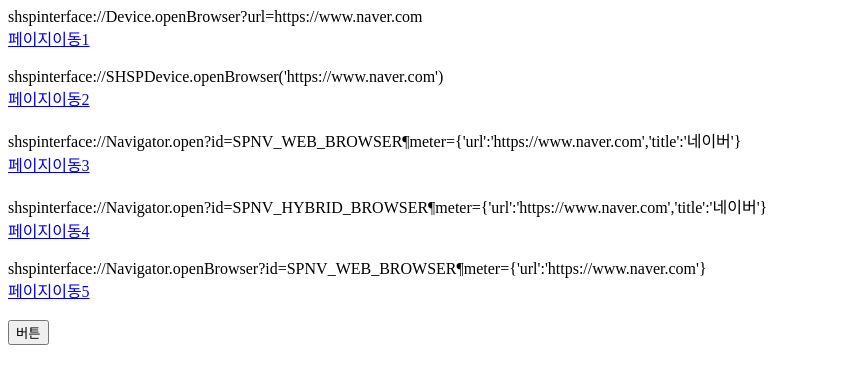
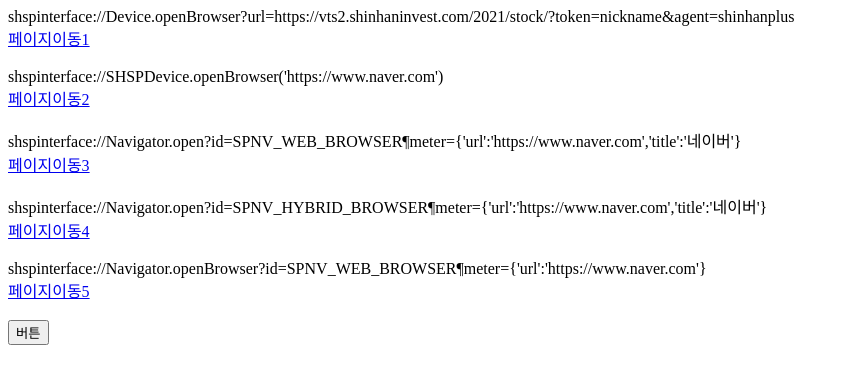
Before and after one commit to hbjeon76/project, a plain HTML site: page index.html in a window 1280 px wide. Shown: the whole page, without its empty margins (0-849 px from the left). Drawn offline with Linux system fonts and the light colour scheme.

Commit message:
Update index.html

```diff
--- a/index.html
+++ b/index.html
@@ -11,8 +11,8 @@
 			window.parent.postMessage({message:'01'}, '*');
 		}
 	</script>
-		shspinterface://Device.openBrowser?url=https://www.naver.com<br>
-		<a href="shspinterface://Device.openBrowser?url=https://www.naver.com">페이지이동1</a>
+		shspinterface://Device.openBrowser?url=https://vts2.shinhaninvest.com/2021/stock/?token=nickname&agent=shinhanplus<br>
+		<a href="shspinterface://Device.openBrowser?url=https://vts2.shinhaninvest.com/2021/stock/?token=nickname&agent=shinhanplus">페이지이동1</a>
 	        <br><br>
 		shspinterface://SHSPDevice.openBrowser('https://www.naver.com')<br>
 		<a href="shspinterface://SHSPDevice.openBrowser('https://www.naver.com')">페이지이동2</a>
```
